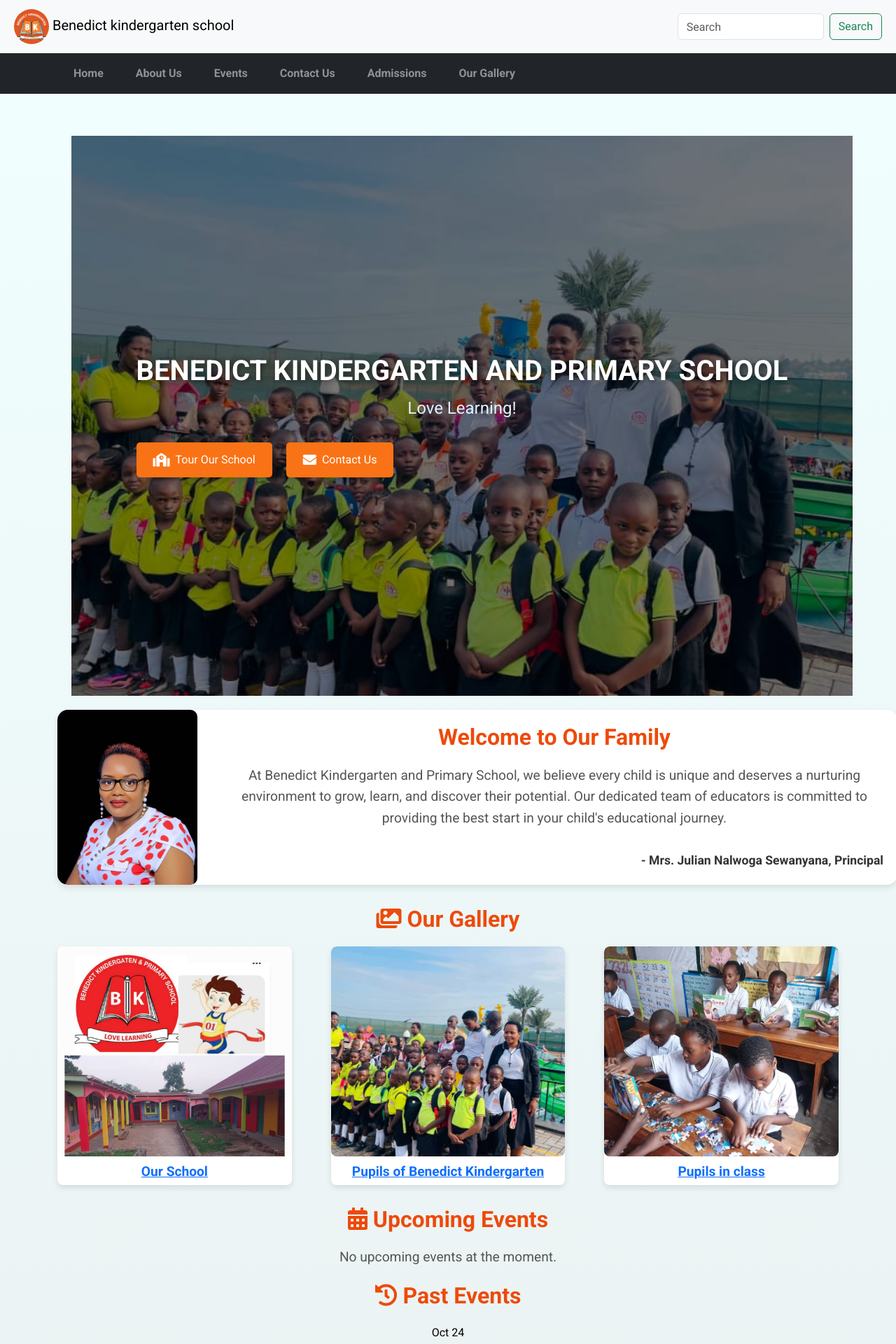
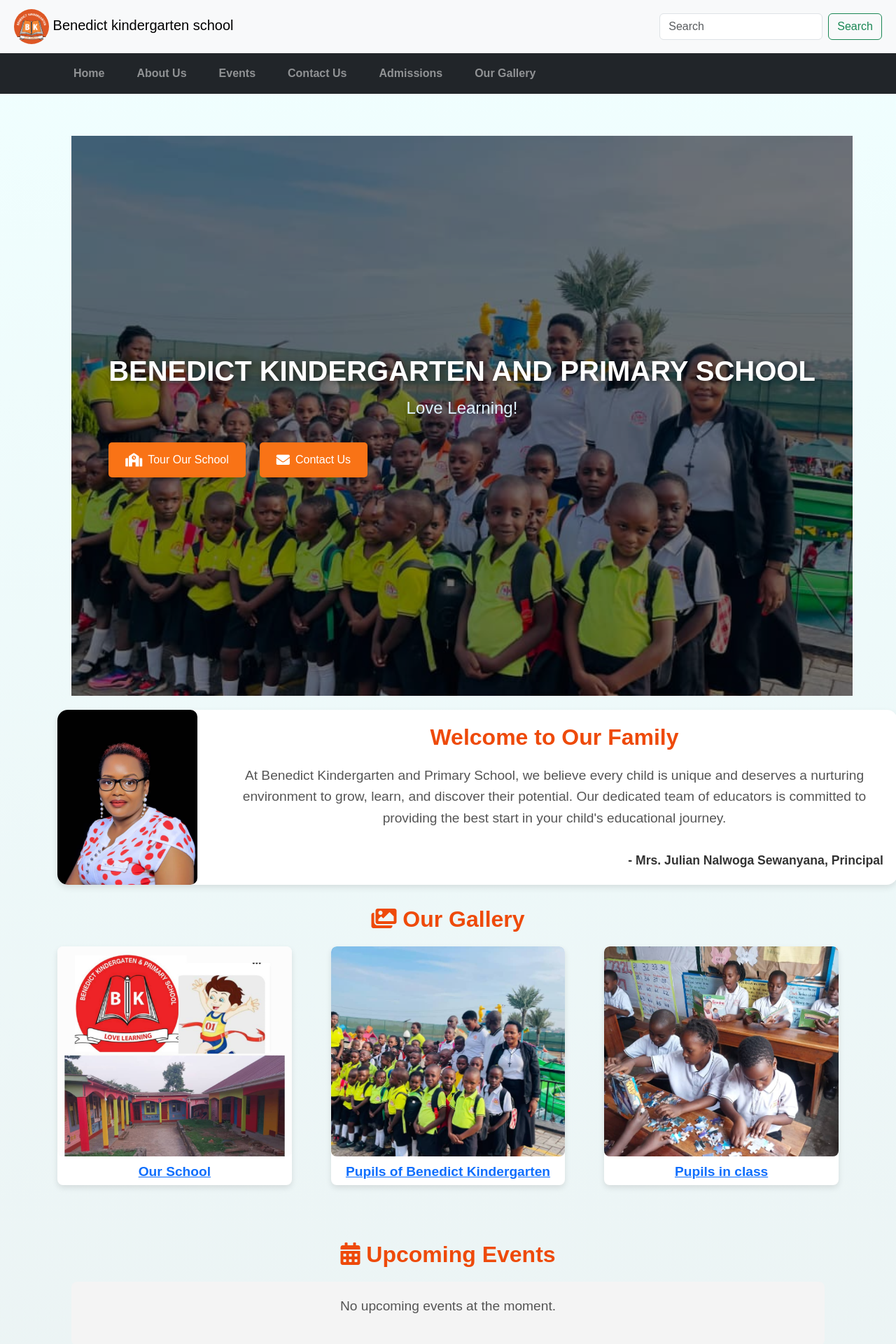
Before and after one commit to Doneddie/Benedict-School, a Django app: page / in a window 1280 px wide. Shown: the top 1920 px of the page at 70% size. Run offline with Django 5.2, Linux system fonts and the light colour scheme; data comes from the database, SQL or seed files in the repository; some libraries are stand-ins or nearby versions.

Commit message:
Added some css to home

```diff
--- a/benedict/benedict_school/static/benedict_school/css/home-styles.css
+++ b/benedict/benedict_school/static/benedict_school/css/home-styles.css
@@ -75,6 +75,21 @@
 
 .tour i, .contact i {
     font-size: 1.2rem;
+}
+
+@media screen and (max-width: 768px) {
+    .hero-content h1 {
+        font-size: 2.5rem;
+    }
+
+    .hero-content .tagline {
+        font-size: 1.2rem;
+    }
+
+    .cta-container {
+        flex-direction: column;
+        gap: 10px;
+    }
 }
 
 
@@ -187,3 +202,77 @@ p {
     font-weight: bold;
     font-size: 1.2rem;
 }
+
+.events-section {
+    padding: 50px 20px;
+}
+
+.events-carousel {
+    display: flex;
+    flex-wrap: wrap;
+    gap: 20px;
+}
+
+.event-card {
+    background-color: #f4f4f4;
+    border-radius: 8px;
+    padding: 20px;
+    flex: 1 1 200px;  /* Allow cards to grow or shrink */
+}
+
+@media screen and (max-width: 768px) {
+    .events-carousel {
+        flex-direction: column;
+        align-items: center;
+    }
+
+    .event-card {
+        width: 100%;
+        text-align: center;
+    }
+}
+
+.testimonials-section {
+    padding: 50px 20px;
+}
+
+.testimonials-container {
+    display: grid;
+    grid-template-columns: repeat(auto-fill, minmax(300px, 1fr));
+    gap: 20px;
+}
+
+.testimonial-card {
+    background-color: #f4f4f4;
+    padding: 20px;
+    border-radius: 8px;
+    text-align: center;
+}
+
+@media screen and (max-width: 768px) {
+    .testimonials-container {
+        grid-template-columns: 1fr 1fr;
+    }
+}
+
+*,
+*::before,
+*::after {
+    box-sizing: border-box;
+}
+
+html {
+    font-size: 16px;
+}
+
+body {
+    font-family: Arial, sans-serif;
+    margin: 0;
+    padding: 0;
+}
+
+@media screen and (max-width: 768px) {
+    html {
+        font-size: 14px;
+    }
+}
```
